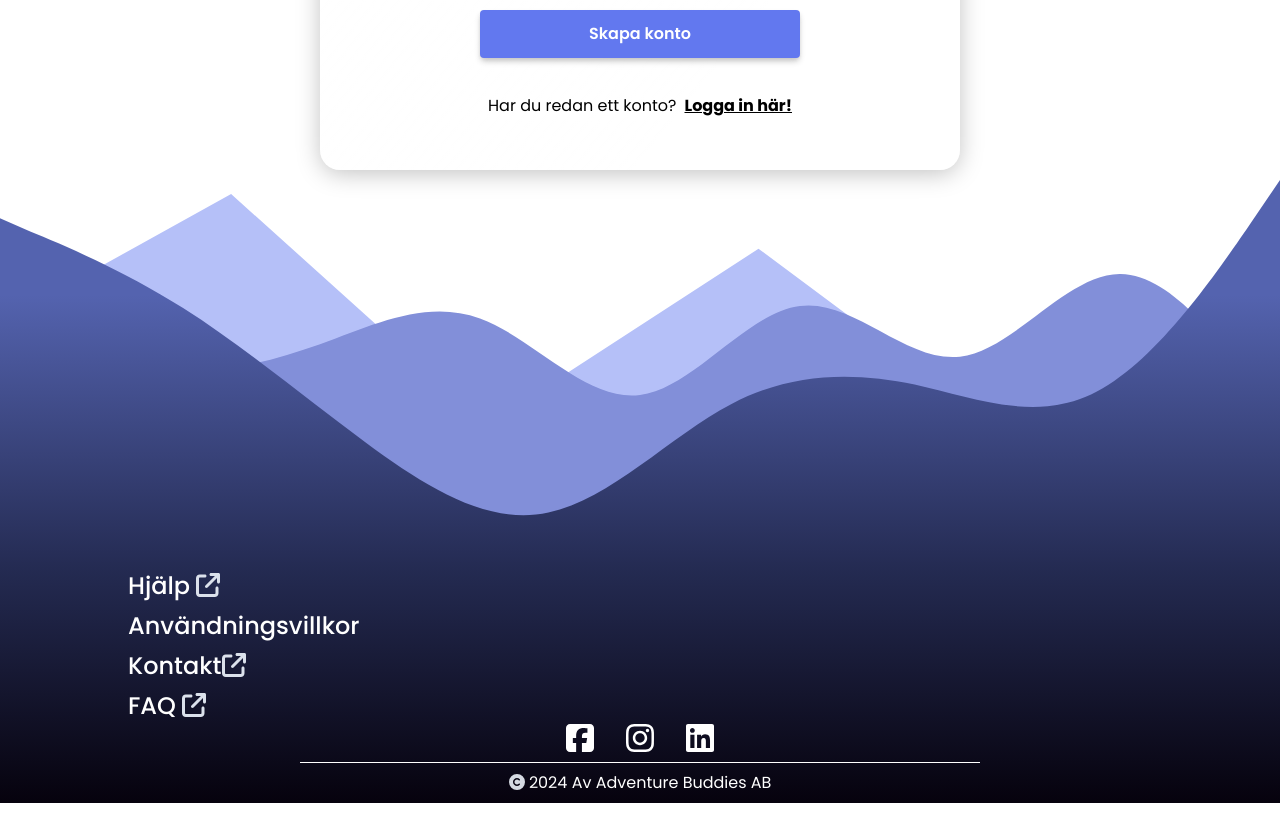
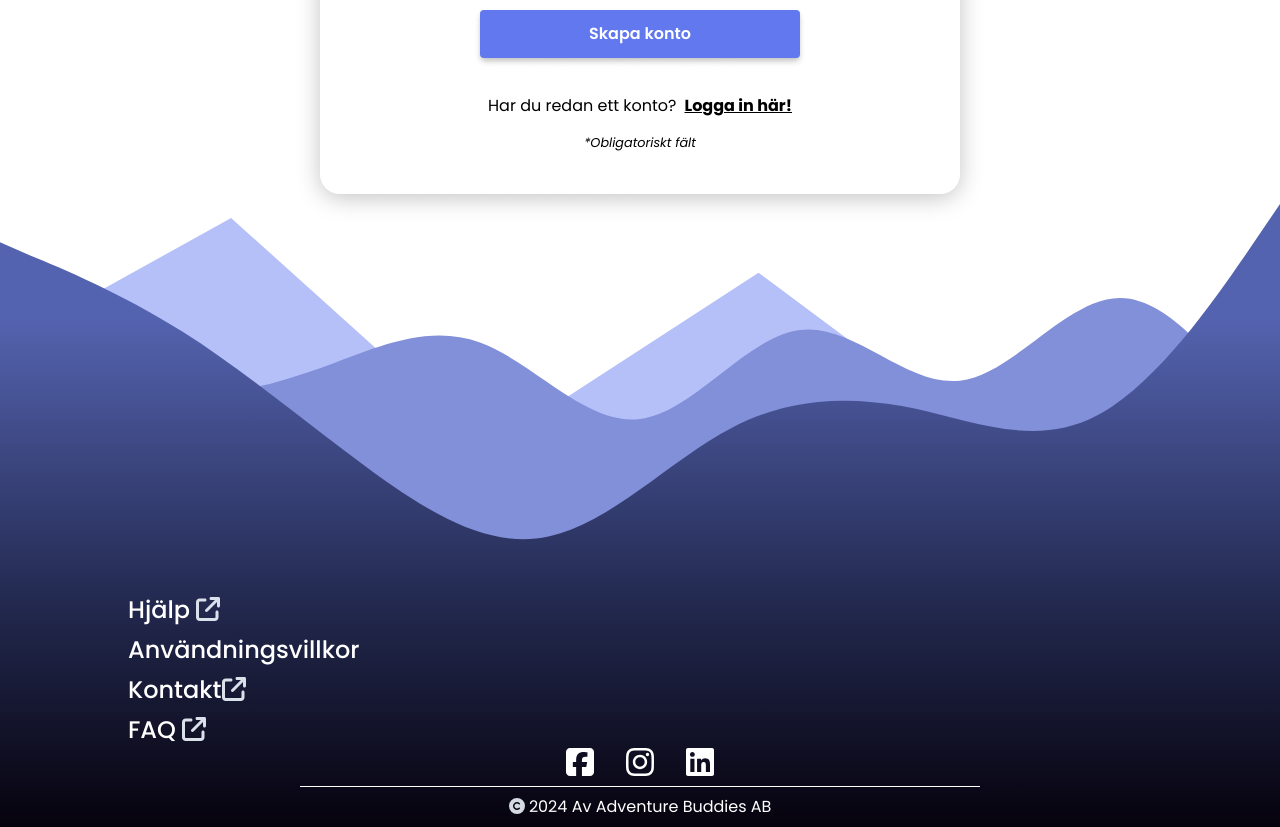
Before and after one commit to chas-academy/u08-business-idea-adventurebuddies, a React (Vite) app in the folder frontend/: page /register in a window 1280 px wide. Shown: the part 1120-1947 px from the top of the page. Before the commit the page ends 1923 px from the top, so only its background shows below. Built offline with nearby package versions, Linux system fonts and the light colour scheme.

Commit message:
added "field required" text

```diff
--- a/frontend/src/pages/RegisterPage/RegisterPage.tsx
+++ b/frontend/src/pages/RegisterPage/RegisterPage.tsx
@@ -199,6 +199,9 @@ const RegisterPage: React.FC = () => {
               Logga in här!
             </Link>
           </div>
+          <small className="text-gray-400 mt-1 italic">
+            *Obligatoriskt fält
+          </small>
         </div>
       </div>
     </>
```
